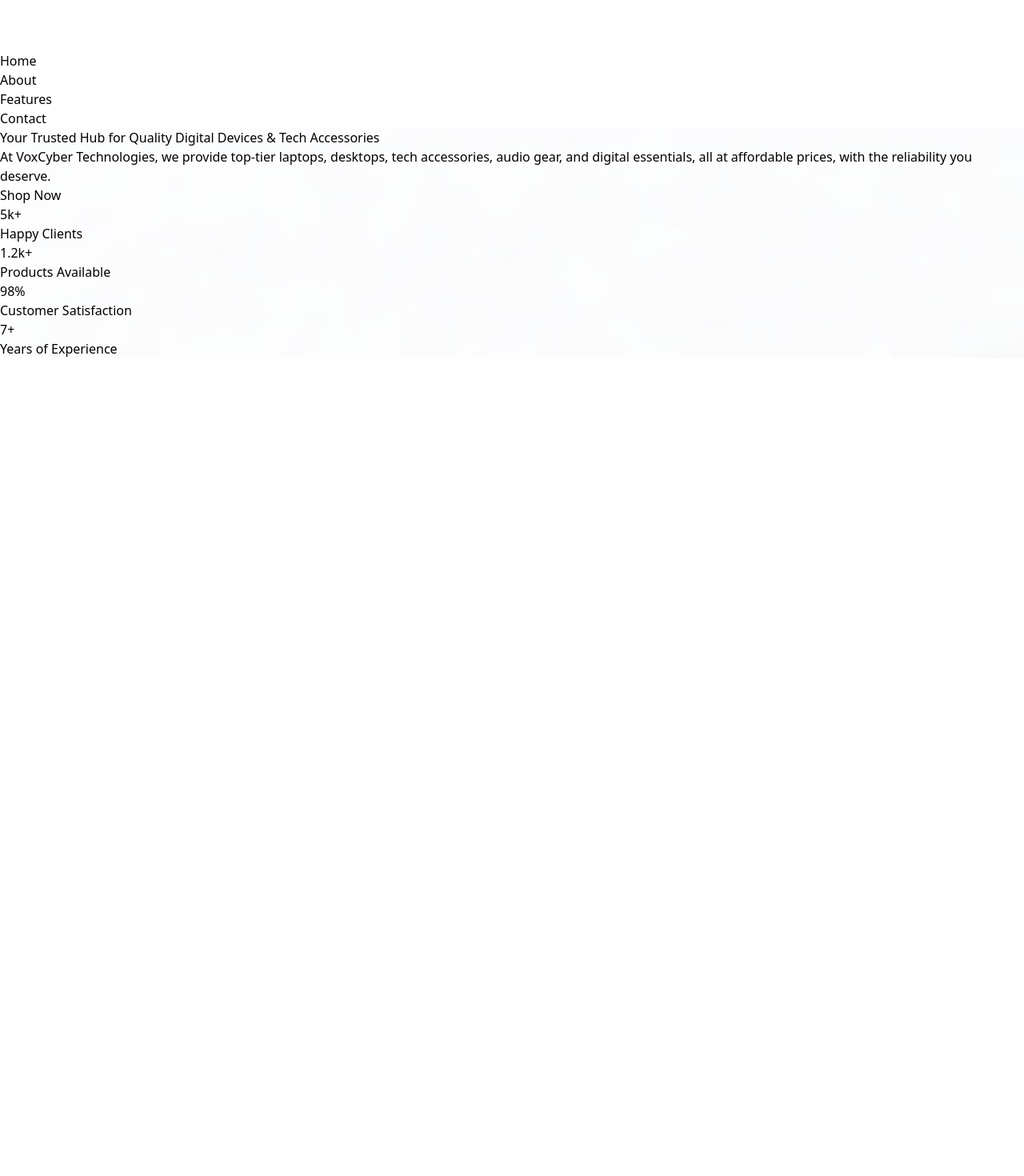
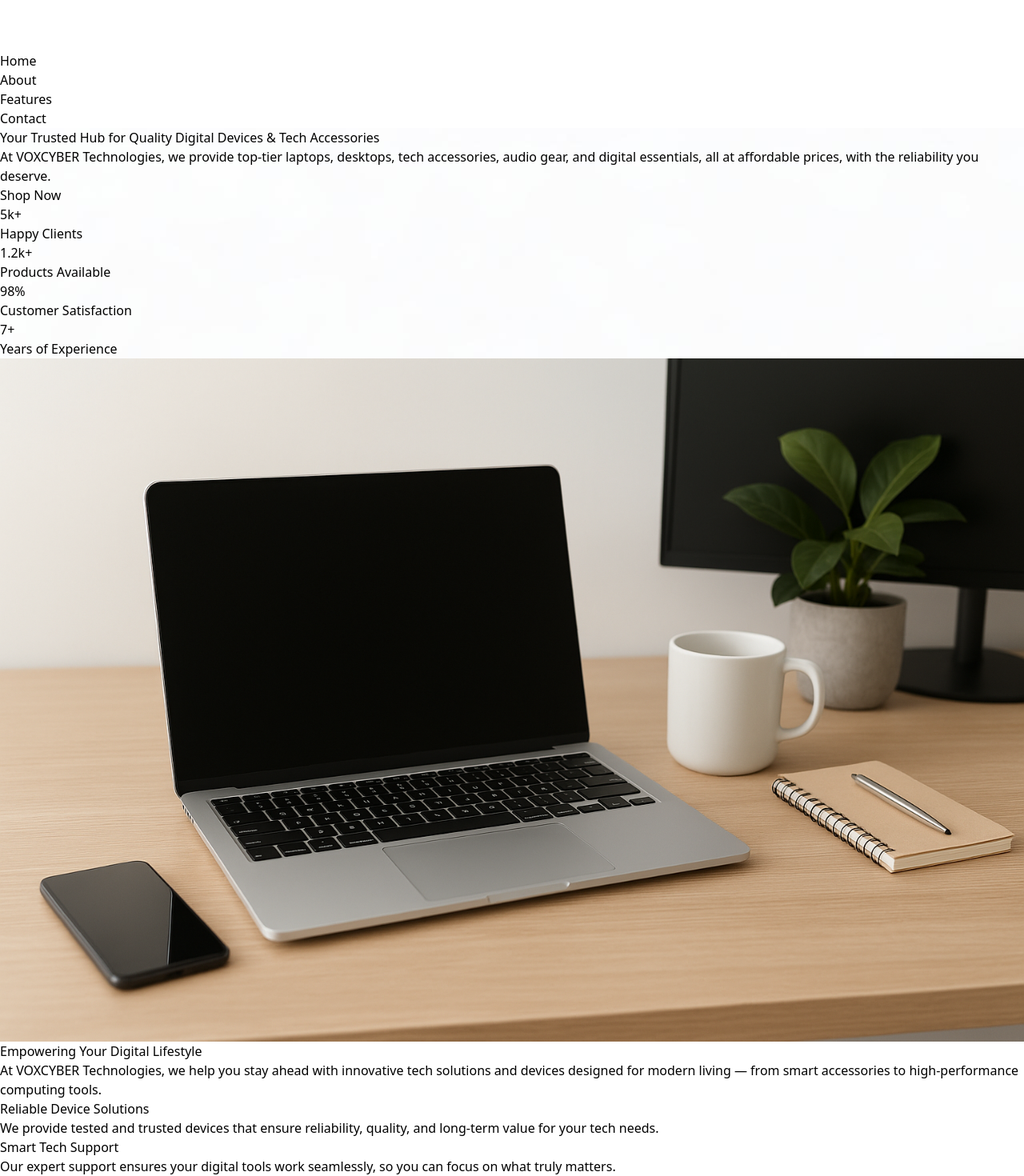
Before and after one commit to Jackie-Nyakio/Voxcyber-Technologies, a React (Vite) app: page / in a window 1280 px wide. Shown: the part 239-1709 px from the top of the page at 80% size. Before the commit the page ends 800 px from the top, so only its background shows below. Built offline with nearby package versions, Linux system fonts and the light colour scheme.

Commit message:
Standardized brand name capitalization across all sections

```diff
--- a/src/App.jsx
+++ b/src/App.jsx
@@ -1,11 +1,13 @@
 import Header from "./components/layout/Header";
 import Hero from "./sections/Hero";
+import About from "./sections/About"; // ✅ import the About section
+
 function App() {
   return (
     <div className="w-full h-full">
       <Header />
       <Hero />
-
+      <About /> {/* ✅ added here */}
     </div>
   );
 }
--- a/src/sections/About.jsx
+++ b/src/sections/About.jsx
@@ -9,7 +9,7 @@
         <div className="flex-1">
           <img
             src={aboutImage}
-            alt="About VoxCyber"
+            alt="About VOXCYBER"
             className="rounded-xl shadow-lg w-full object-cover"
           />
         </div>
@@ -20,7 +20,7 @@
             Empowering Your Digital Lifestyle
           </h2>
           <p className="text-gray-600 mb-8 leading-relaxed">
-            At VoxCyber Technologies, we help you stay ahead with innovative tech
+            At VOXCYBER Technologies, we help you stay ahead with innovative tech
             solutions and devices designed for modern living — from smart accessories
             to high-performance computing tools.
           </p>
--- a/src/sections/Hero.jsx
+++ b/src/sections/Hero.jsx
@@ -16,7 +16,7 @@
         </h1>
 
         <p className="mt-6 text-lg text-gray-300">
-          At VoxCyber Technologies, we provide top-tier laptops, desktops,
+          At VOXCYBER Technologies, we provide top-tier laptops, desktops,
           tech accessories, audio gear, and digital essentials, all at affordable
           prices, with the reliability you deserve.
         </p>
```
